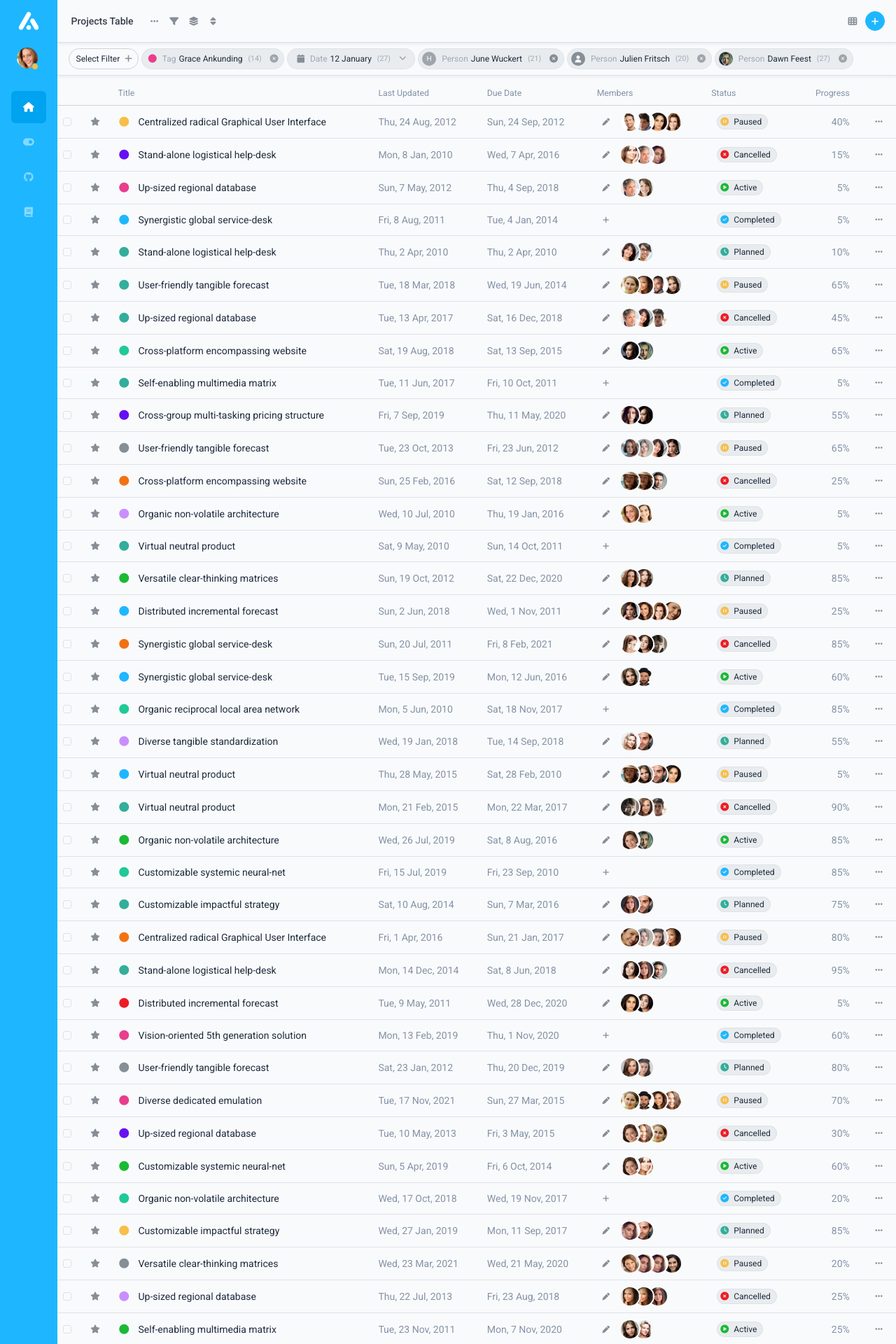
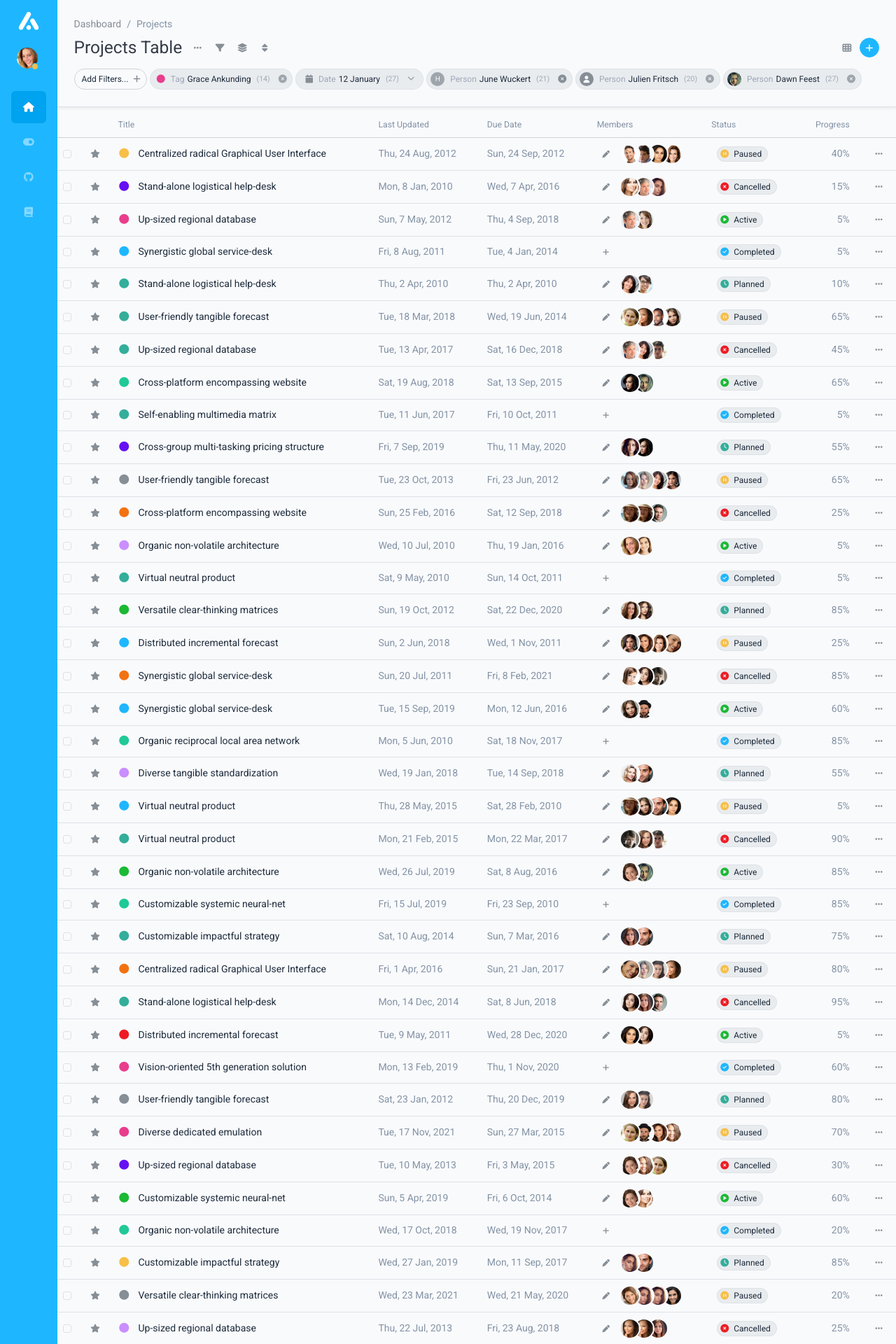
Before and after one commit to 0wczar/airframe, a Jekyll site: the page built from projects/table/index.html, in a window 1280 px wide. Shown: the top 1920 px of the page at 70% size. Built offline with Jekyll 4.4.1, drawn with Linux system fonts in a browser that asks for light colours.

Commit message:
Changed style Navbar in one place: http://127.0.0.1:4000/projects/table/

```diff
--- a/_includes/V2/navbar-filters.html
+++ b/_includes/V2/navbar-filters.html
@@ -1,8 +1,8 @@
 
 <!-- START Filters -->
-<div class="px-3 py-2 hstack gap-1 overflow-auto border-bottom shadow-sm ">
+<div class="px-4 pb-4 hstack gap-1 overflow-auto border-bottom shadow-sm ">
   <span class="badge rounded-pill py-2 pe-2 badge-add-filter text-body-emphasis border border-secondary-subtle" data-bs-toggle="modal" href="#modalStart" role="button">
-    Select Filter <i class="fa-solid fa-plus ms-1"></i>
+    Add Filters... <i class="fa-solid fa-plus ms-1"></i>
   </span>
 
 
--- a/_includes/V2/navbar-list.html
+++ b/_includes/V2/navbar-list.html
@@ -1,8 +1,71 @@
 <!-- START Navbar -->
-<div class="p-3 d-flex border-bottom shadow-sm">
+<div class="px-4 pt-4">
+    {% if page.showTitle and page.layoutProjectsTable %}
+    <!-- Breadcrumbs -->
+    <div class="d-flex align-items-center mb-2">
+        <a href="{{page.root}}/" class="link-secondary text-decoration-none">Dashboard</a>
+        <span class="mx-2">/</span>
+        <span class="">Projects</span>
+    </div>
+    <!-- Title + Actions -->
+    <div class="d-flex align-items-center justify-content-between mb-3">
+        <div class="d-flex align-items-center">
+            <h3 class="mb-0 me-2 fw-normal">{{ page.navbarTitle }}</h3>
+            <!-- Inline: Bulk, Filters, Groups, Sort -->
+            <div class="d-flex h-stack gap-1">
+                <!-- Bulk -->
+                <div class="dropdown" data-bs-theme="auto">
+                    <button class="btn btn-link btn-sm btn-ghost rounded-circle text-secondary" type="button"
+                        id="dropdownMenuButtonHeaderBulk" data-bs-toggle="dropdown" data-bs-auto-close="outside" aria-expanded="false"
+                        style="width: 28px; height: 28px;line-height: 28px;text-align: center;padding: 0; border-radius: 50%; font-size: 0.8rem;">
+                        <i class="fa-solid fa-ellipsis" data-bs-toggle="tooltip" data-bs-placement="bottom",
+                            data-bs-original-title="Bulk Options"></i>
+                    </button>
+                    {% include tasks/dropdown-bulk.html %}
+                </div>
+                <!-- Filters -->
+                <button class="btn btn-link btn-sm btn-ghost rounded-circle text-secondary" type="button" data-bs-toggle="modal" href="#modalStart" role="button"
+                    style="width: 28px; height: 28px;line-height: 28px;text-align: center;padding: 0; border-radius: 50%; font-size: 0.8rem;">
+                    <i class="fas fa-filter" data-bs-toggle="tooltip" data-bs-placement="bottom" data-bs-original-title="Filters"></i>
+                </button>
+                <!-- Groups -->
+                <div class="dropdown" data-bs-theme="auto">
+                    <button class="btn btn-link btn-sm btn-ghost rounded-circle text-secondary" type="button"
+                        id="dropdownMenuButtonHeaderGroups" data-bs-toggle="dropdown" data-bs-auto-close="outside" aria-expanded="false"
+                        style="width: 28px; height: 28px;line-height: 28px;text-align: center;padding: 0; border-radius: 50%; font-size: 0.8rem;">
+                        <i class="fa-solid fa-layer-group" data-bs-toggle="tooltip" data-bs-placement="bottom" data-bs-original-title="Groups"></i>
+                    </button>
+                    {% include V2/dropdown-groupby.html %}
+                </div>
+                <!-- Sort -->
+                <div class="dropdown" data-bs-theme="auto">
+                    <button class="btn btn-link btn-sm btn-ghost rounded-circle text-secondary" type="button"
+                        id="dropdownMenuButtonHeaderSort" data-bs-toggle="dropdown" data-bs-auto-close="outside" aria-expanded="false"
+                        style="width: 28px; height: 28px;line-height: 28px;text-align: center;padding: 0; border-radius: 50%; font-size: 0.8rem;">
+                        <i class="fas fa-sort" data-bs-toggle="tooltip" data-bs-placement="bottom" data-bs-original-title="Sort"></i>
+                    </button>
+                    {% include V2/dropdown-sort.html %}
+                </div>
+            </div>
+        </div>
+        <div class="d-flex h-stack gap-1">
+            <!-- Switch layout (Table -> Grid) for Projects Table -->
+            <a class="btn btn-link btn-sm btn-ghost rounded-circle text-secondary" role="button" style="width: 28px; height: 28px;line-height: 28px;text-align: center;padding: 0; border-radius: 50%; font-size: 0.8rem;" href="{{page.root}}/projects/grid"  data-bs-toggle="tooltip" data-bs-placement="bottom" data-bs-original-title="Grid View">
+                <i class="fas fa-table-cells"></i>
+            </a>
+            <!-- Add Project -->
+            <button class="btn btn-primary btn-sm" data-bs-toggle="modal" data-bs-target="#modalCreateProject" style="width: 28px; height: 28px;line-height: 28px;text-align: center;padding: 0; border-radius: 50%;">
+                <i class="fa-solid fa-plus" data-bs-toggle="tooltip" data-bs-placement="bottom" aria-label="Add Project" data-bs-original-title="Add Project"></i>
+            </button>
+        </div>
+    </div>
+    {% endif %}
 
-    <!-- Left Side-->
-    <div class="d-flex flex-grow-1">
+    {% unless page.showTitle and page.layoutProjectsTable %}
+    <!-- Toolbar row -->
+    <div class="d-flex">
+        <!-- Left Side-->
+        <div class="d-flex flex-grow-1">
 
         <!-- XS,SM,MD Only: Sidebar Offcanvas -->
         <button class="btn btn-link border-secondary-subtle me-2 btn-sm text-secondary d-block d-lg-none" type="button" data-bs-toggle="offcanvas" data-bs-target="#offcanvasExample"
@@ -38,6 +101,7 @@
 
         {% endif %}
 
+        {% unless page.showTitle and page.layoutProjectsTable %}
         <!-- START Dropdown: Bulk -->
         <div class="dropdown" data-bs-theme="auto">
             <button class="btn btn-link btn-sm btn-ghost rounded-circle text-secondary {% if page.dropdownBulkDisabled %}disabled{% else %}{% endif %}" type="button"
@@ -87,6 +151,7 @@
             {% include V2/dropdown-sort.html %}
         </div>
         <!-- END Dropdown: Sort -->
+        {% endunless %}
 
     </div>
 
@@ -299,5 +364,6 @@
         {% endif %}
 
     </div>
+    {% endunless %}
 </div>
 <!-- END Navbar -->
```
